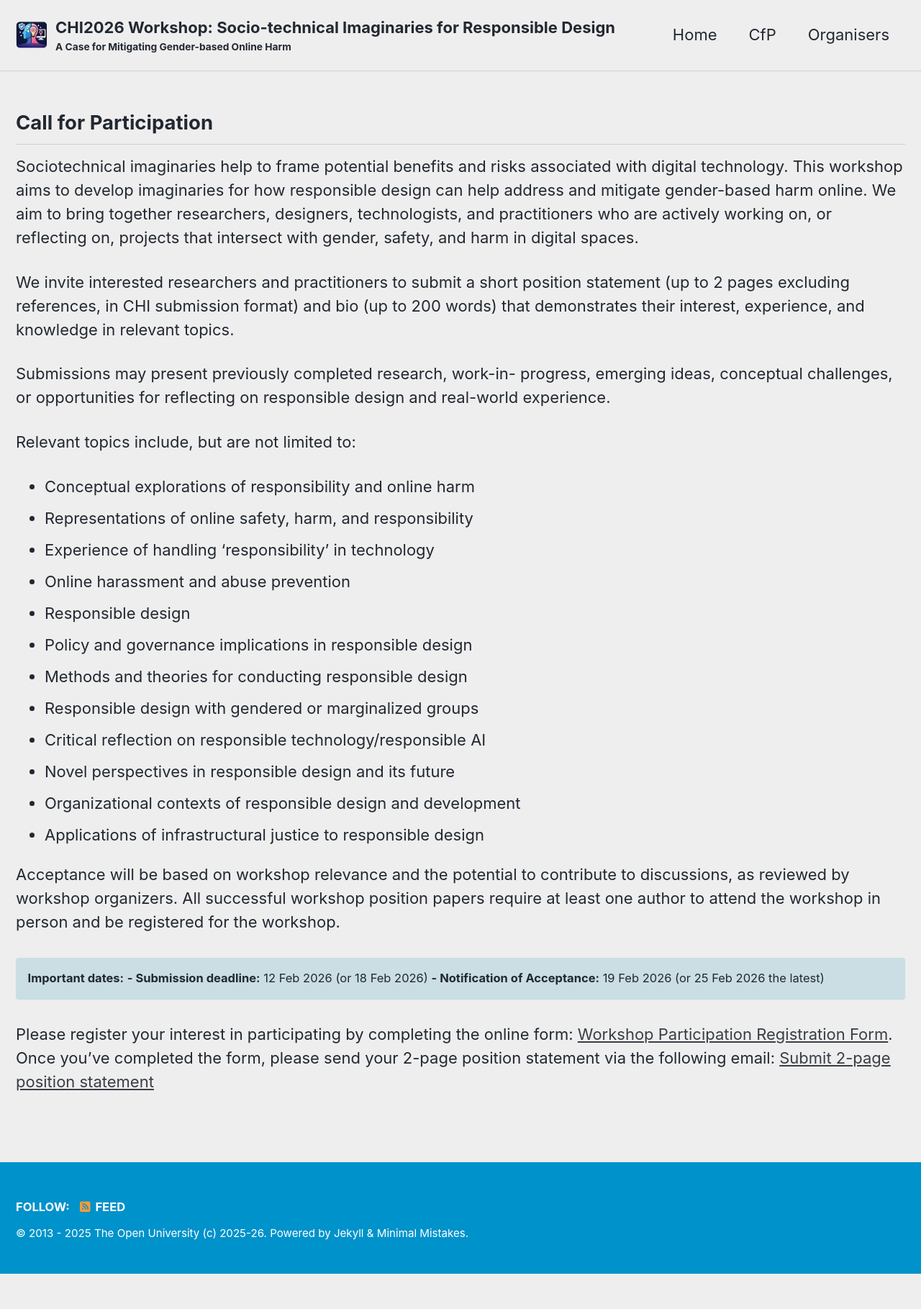
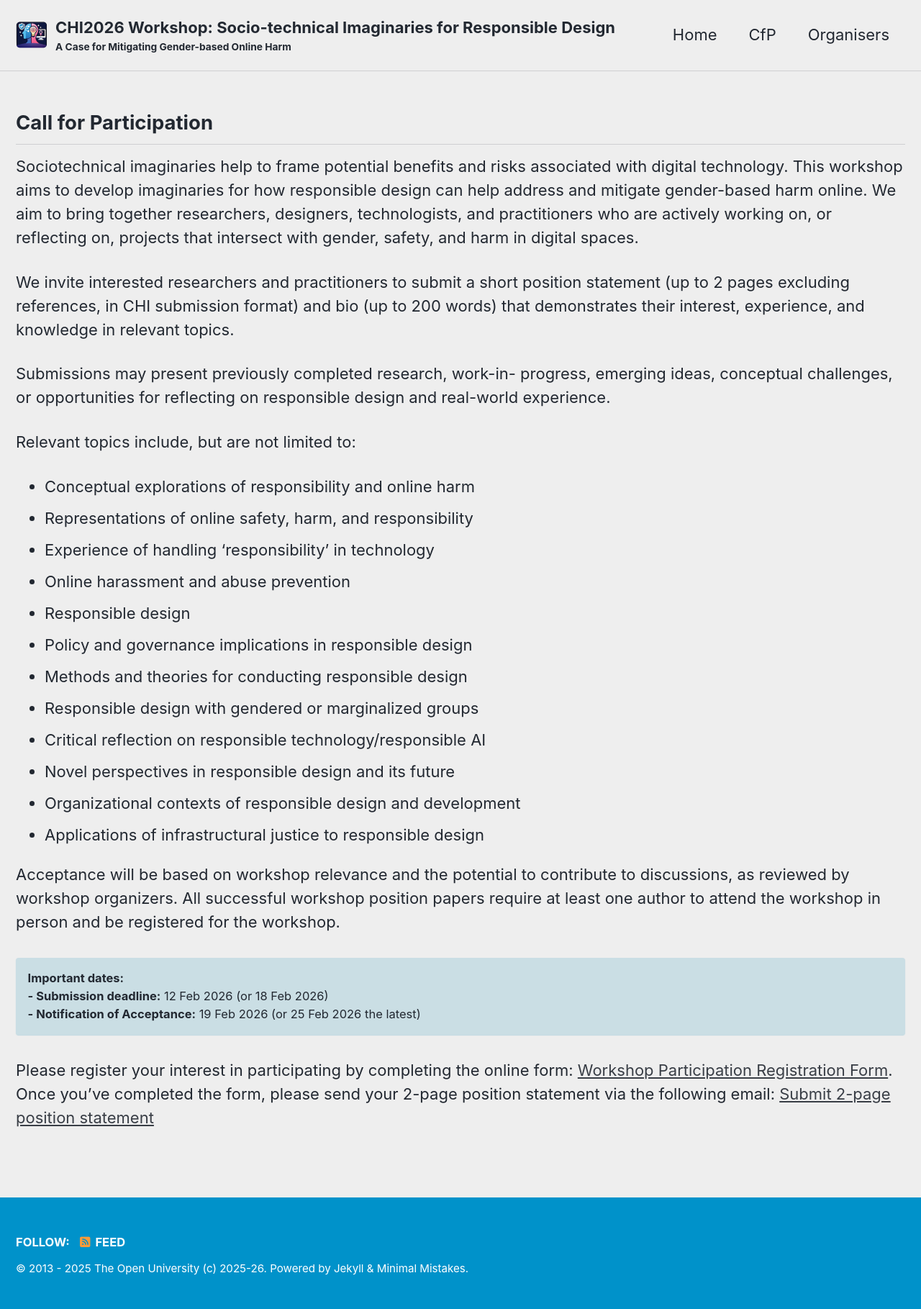
Before and after one commit to ou-cpwo/chi-sird-2026, a Jekyll site: the page built from _pages/cfp.md, in a window 1280 px wide. Shown: the whole page at 72% size. Built offline with Jekyll 4.4.1, drawn with Linux system fonts in a browser that asks for light colours; cached includes are drawn as plain includes; our own code applies the rules of GitHub Pages for plain Markdown files; before the commit the page ends 1770 px from its top, so only the background shows below that.

```diff
--- a/_pages/cfp.md
+++ b/_pages/cfp.md
@@ -37,8 +37,8 @@ Relevant topics include, but are not limited to:
 
 Acceptance will be based on workshop relevance and the potential to contribute to discussions, as reviewed by workshop organizers. All successful workshop position papers require at least one author to attend the workshop in person and be registered for the workshop.
 
-**Important dates:**
-  **- Submission deadline:** 12 Feb 2026 (or 18 Feb 2026)
+**Important dates:**<br/>
+  **- Submission deadline:** 12 Feb 2026 (or 18 Feb 2026)<br/>
   **- Notification of Acceptance:** 19 Feb 2026 (or 25 Feb 2026 the latest)
 {: .notice--info}
 
```
Also changed, not shown: _pages/home.md (+3 -3 lines).
